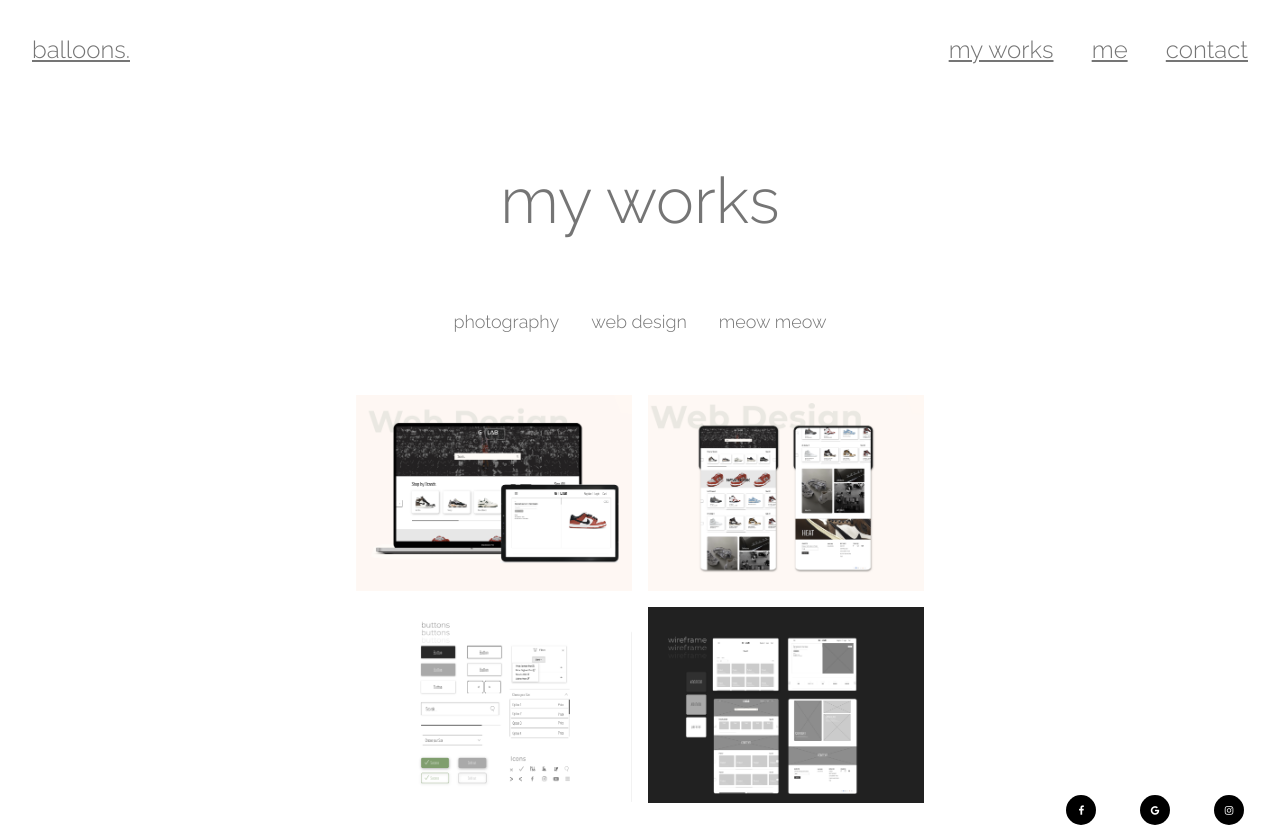
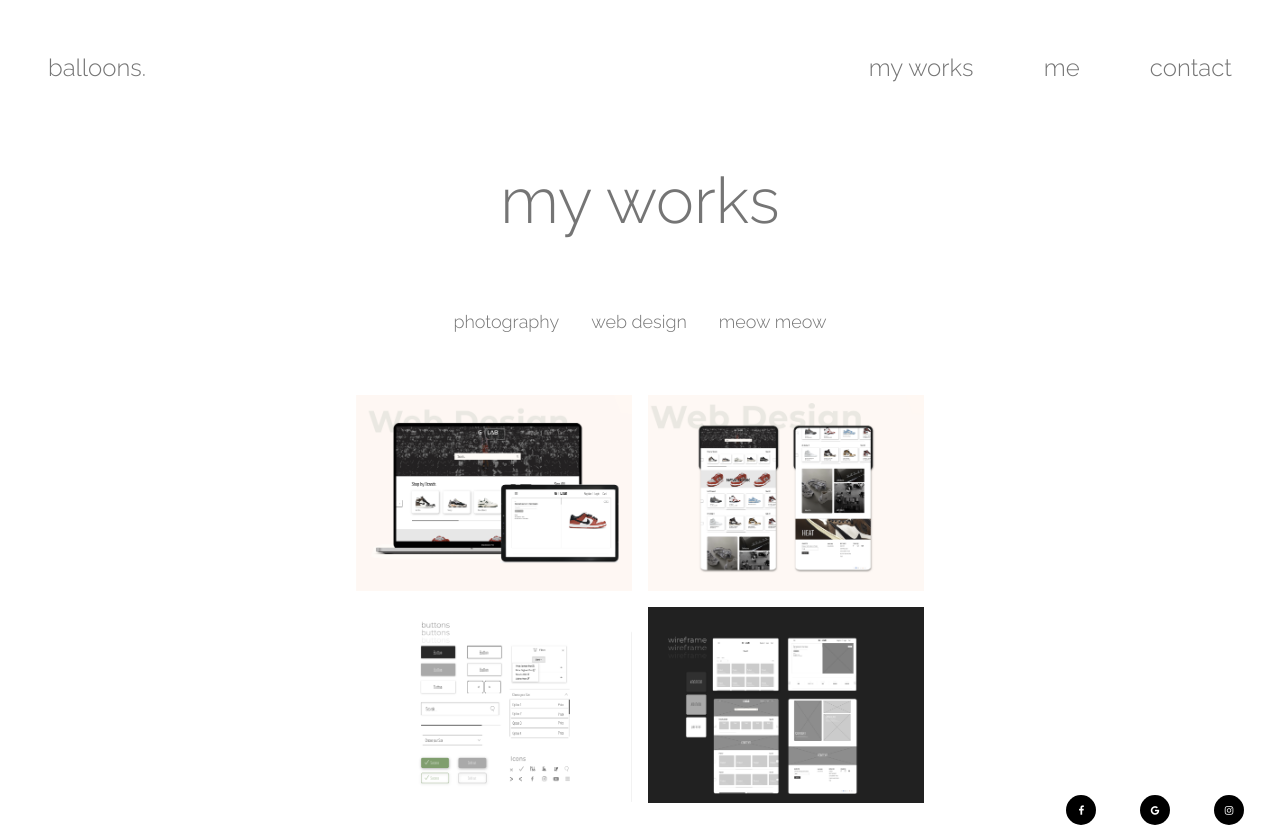
Before and after one commit to trunqhieuph/balloons.com, a plain HTML site: page work2.html in a window 1280 px wide. Drawn offline with nearby package versions, Linux system fonts and the light colour scheme.

Commit message:
Update work2.html

```diff
--- a/work2.html
+++ b/work2.html
@@ -96,7 +96,7 @@ body, html {height: 100%}
     <div class="w3-display-topleft w3-container w3-xlarge">
      <ul class="w3-bar-item w3-button ml-auto">
       <div class="bar-item">
-       <a class="button-link" href="index.html">balloons.</a>
+       <a href="index.html" class="w3-bar-item w3-button"><h3>balloons.</h3></a>
       </div>
      </ul>
     </div>
@@ -104,19 +104,19 @@ body, html {height: 100%}
     <div class="w3-display-topright w3-container w3-xlarge">
      <ul class="w3-bar-item w3-button ml-auto">
       <div class="bar-item">
-       <a class="button-link" href="works.html">my works</a>
+       <a href="works.html" class="w3-bar-item w3-button"><h3>my works</h3></a>
       </div>
      </ul>
 
      <ul class="w3-bar-item w3-button ml-auto">
       <div class="bar-item">
-       <a class="button-link" href="me.html">me</a>
+        <a href="me.html" class="w3-bar-item w3-button"><h3>me</h3></a>
       </div>
      </ul>
 
      <ul class="w3-bar-item w3-button ml-auto">
       <div class="bar-item">
-       <a class="button-link" href="contact.html">contact</a>
+      <a href="contact.html" class="w3-bar-item w3-button"><h3>contact</h3></a>
       </div>
      </ul>
     </div>
```
